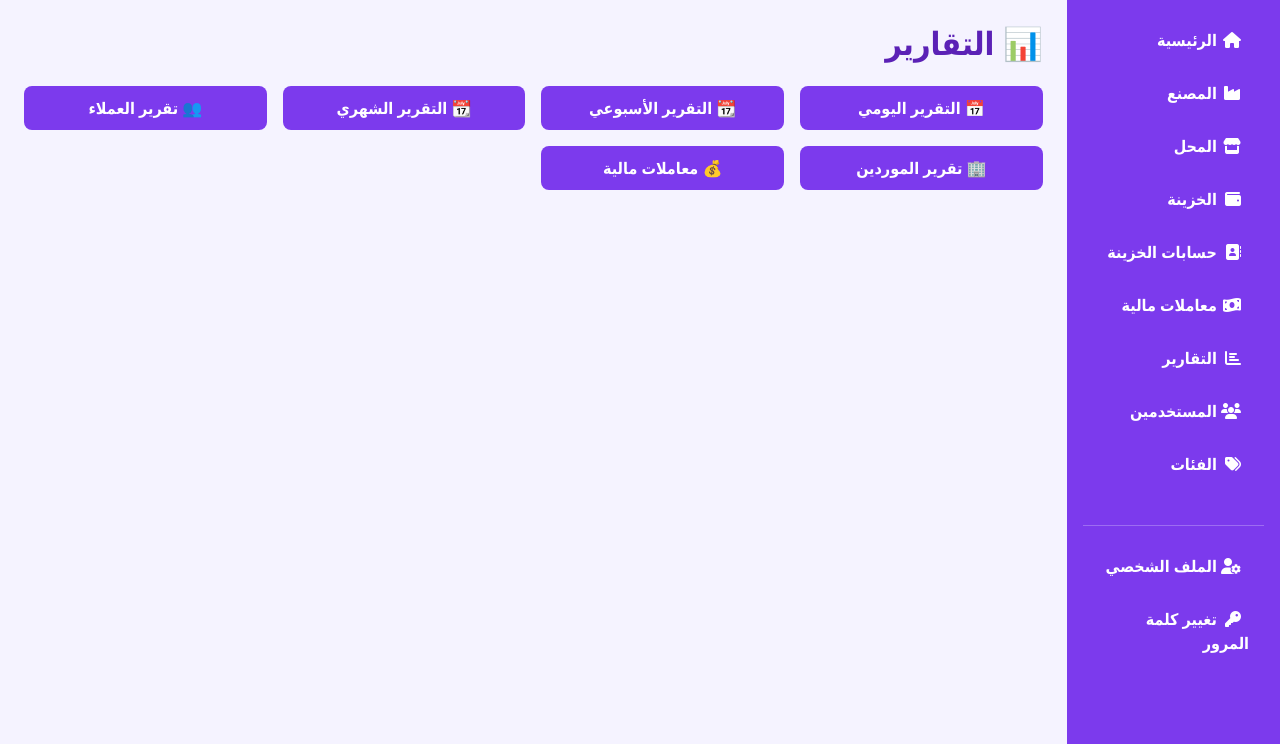
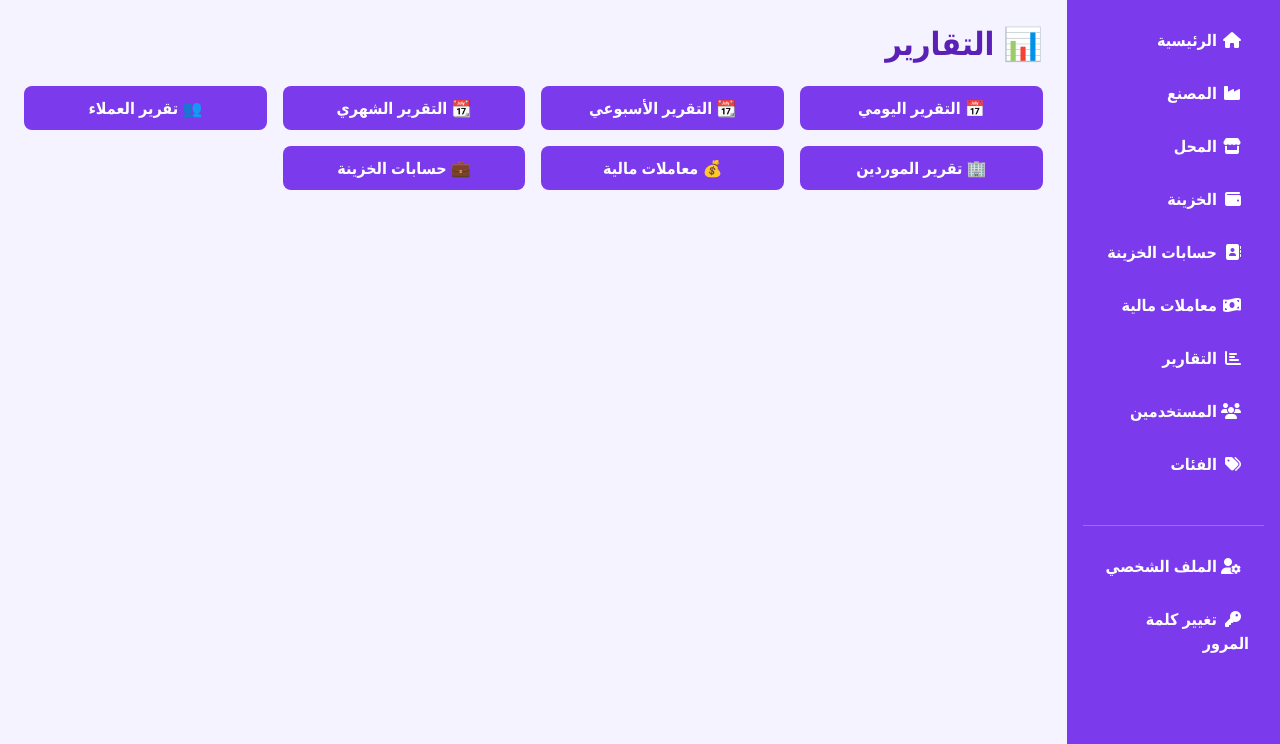
Before and after one commit to mariam-anwar-elgendy/FactoryAlFath, a Flask app: page /reports in a window 1280 px wide. Shown: the part 56-800 px from the top of the page. Run offline with Flask 3, Linux system fonts and the light colour scheme; a user stored in the database is signed in.

Commit message:
Add treasury accounts link to reports index
Added a link for treasury accounts in the reports page.

```diff
--- a/templates/reports/index.html
+++ b/templates/reports/index.html
@@ -1,7 +1,10 @@
 {% extends "base.html" %}
+
 {% block title %}التقارير{% endblock %}
+
 {% block content %}
 <h2 class="fw-bold mb-4 text-purple-dark">📊 التقارير</h2>
+
 <div class="row g-3">
     <div class="col-md-3">
         <a href="{{ url_for('reports_daily') }}" class="btn btn-purple w-100">📅 التقرير اليومي</a>
@@ -21,5 +24,8 @@
     <div class="col-md-3">
         <a href="{{ url_for('financial_transactions') }}" class="btn btn-purple w-100">💰 معاملات مالية</a>
     </div>
+    <div class="col-md-3">
+        <a href="{{ url_for('treasury_accounts') }}" class="btn btn-purple w-100">💼 حسابات الخزينة</a>
+    </div>
 </div>
 {% endblock %}
```
